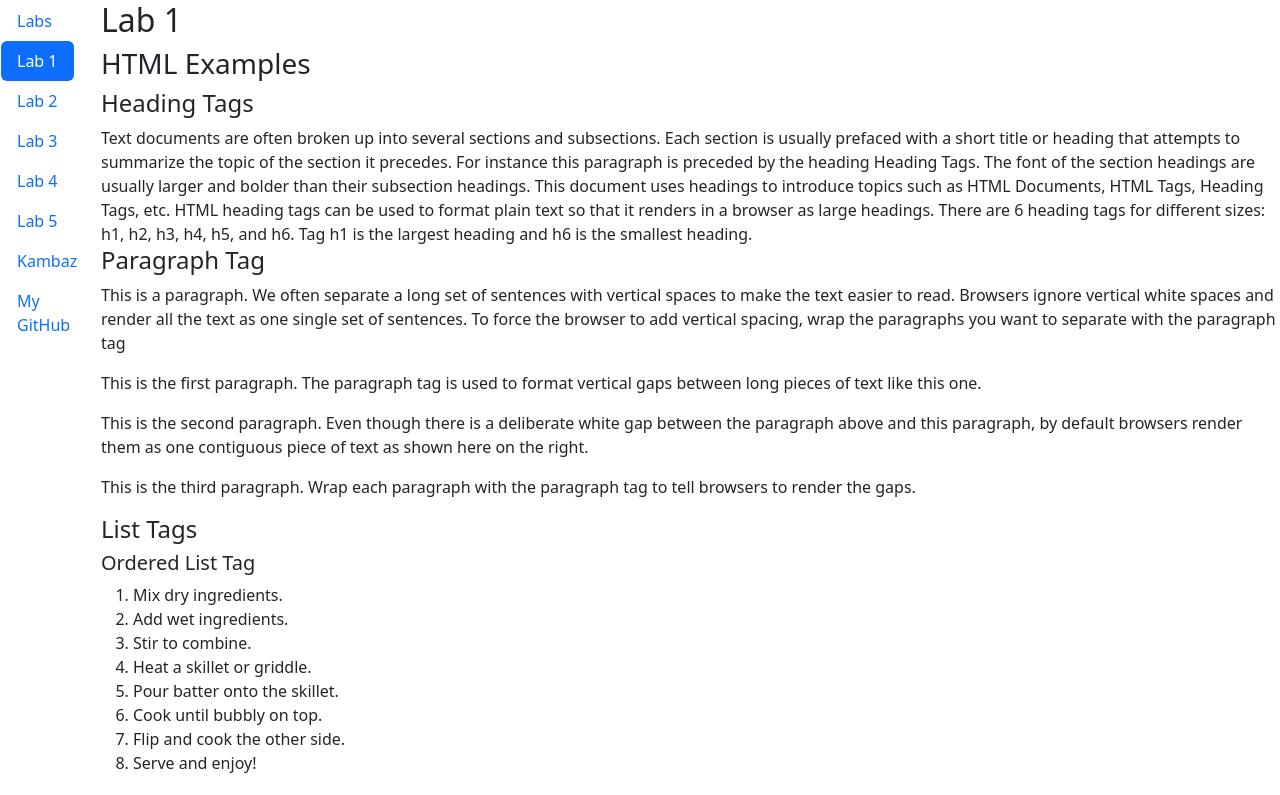
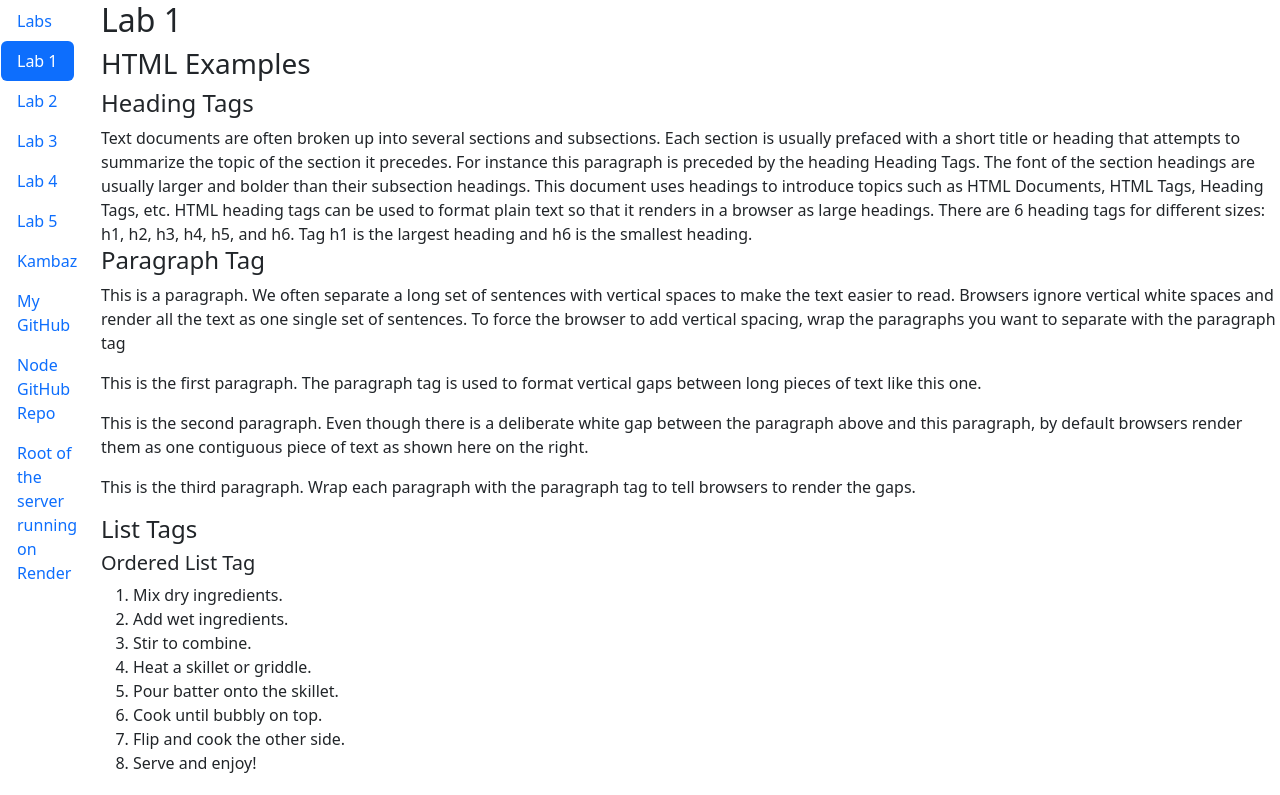
Before and after one commit to wong-bria/kambaz-next-js, a Next.js app: page /labs/lab1 in a window 1280 px wide. Shown: the top 795 px of the page. Built offline with nearby package versions, Linux system fonts and the light colour scheme.

Commit message:
feat: added links to node github repo and root of server running on Render

```diff
--- a/app/labs/TOC.tsx
+++ b/app/labs/TOC.tsx
@@ -50,5 +50,11 @@ export default function TOC() {
       <NavItem>
         <NavLink href="https://github.com/wong-bria/kambaz-next-js">My GitHub</NavLink>
       </NavItem>
+      <NavItem>
+        <NavLink href="https://github.com/wong-bria/kambaz-node-server-app">Node GitHub Repo</NavLink>
+      </NavItem>
+      <NavItem>
+        <NavLink href="https://kambaz-node-server-app-6jqg.onrender.com">Root of the server running on Render</NavLink>
+      </NavItem>
     </Nav>
 );}
```
